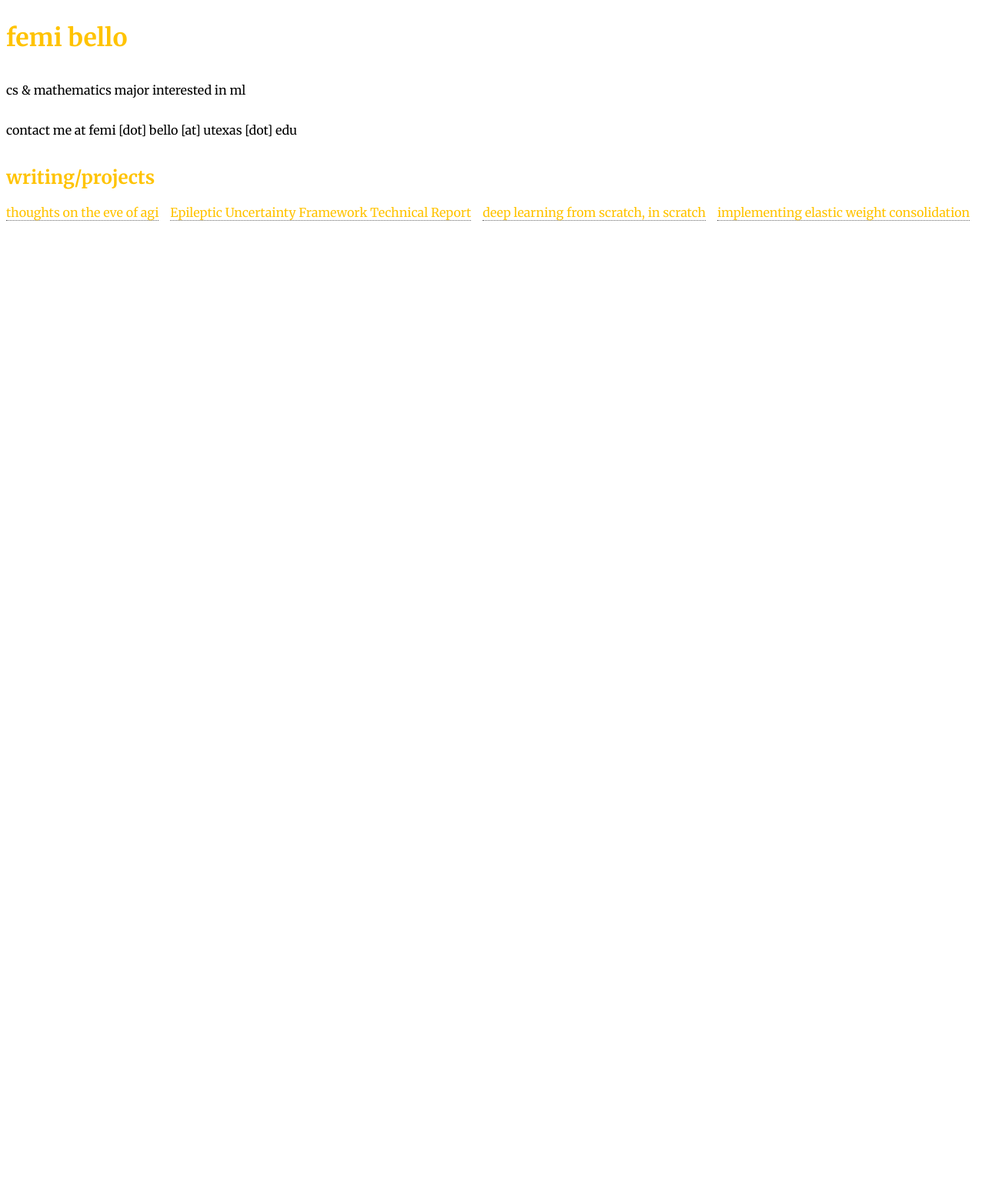
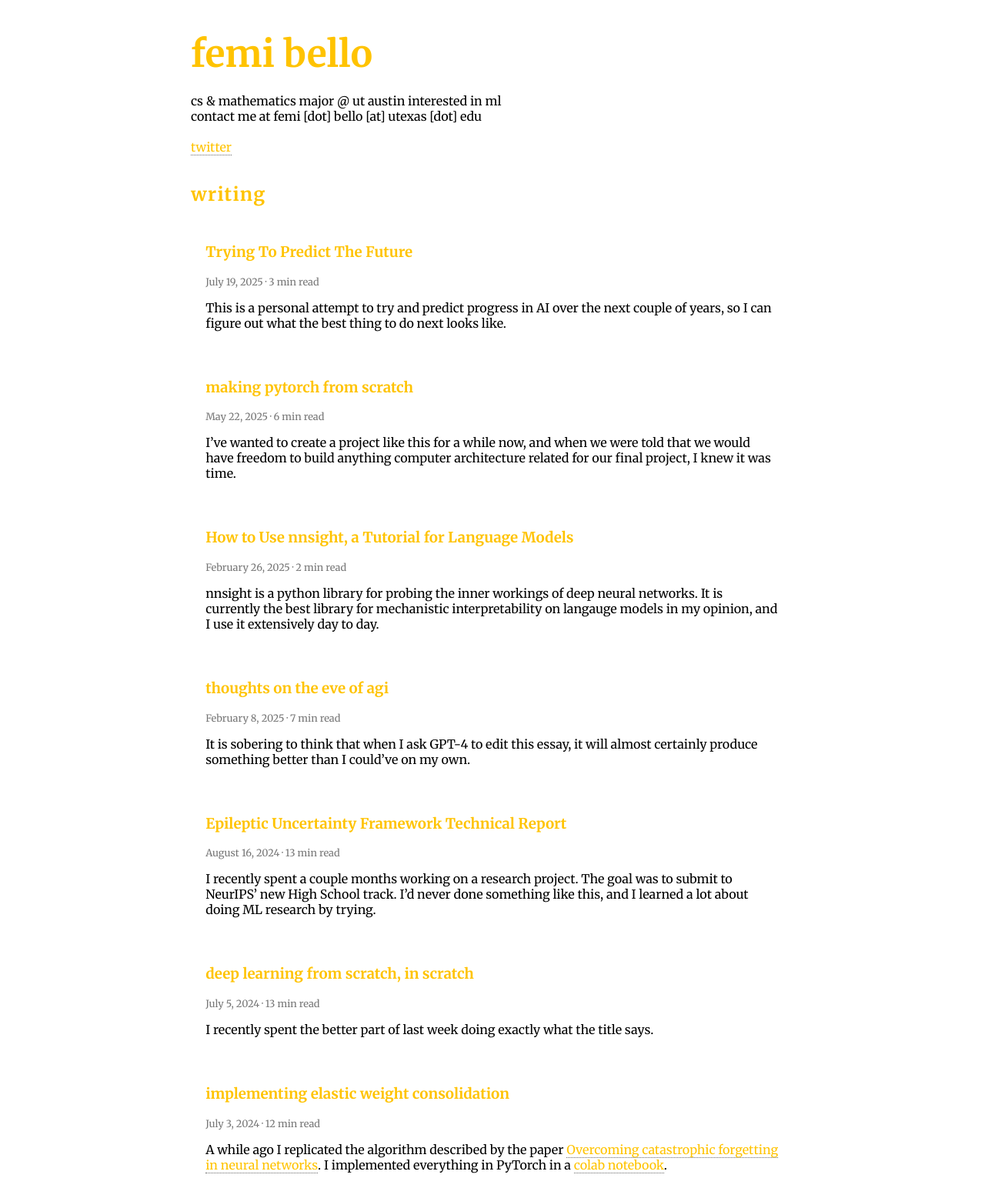
Before and after one commit to bell-boy/bell-boy.github.io, a Jekyll site: the page built from index.md, in a window 1280 px wide. Shown: the whole page at 77% size. Built offline with Jekyll 4.4.1, drawn with Linux system fonts in a browser that asks for light colours; before the commit the page ends 900 px from its top, so only the background shows below that.

Commit message:
Update home page

````diff
--- a/_layouts/home.html
+++ b/_layouts/home.html
@@ -10,18 +10,31 @@
   <link href="https://fonts.googleapis.com/css2?family=Merriweather:ital,wght@0,300;0,400;0,700;0,900;1,300;1,400;1,700;1,900&display=swap" rel="stylesheet">
   <title>{{ site.title }}</title>
 </head>
-<body>
+<body class="home">
   <div style="display: flex; flex-direction: column;">
-    <h1 style="">femi bello</h1>
-    <p>cs & mathematics major interested in ml</p>
-    <p>contact me at femi [dot] bello [at] utexas [dot] edu </p>
+    <h1 style="font-size: 3em; margin-bottom: 0.1em;">femi bello</h1>
+    <p>cs & mathematics major @ ut austin interested in ml<br>
+      contact me at femi [dot] bello [at] utexas [dot] edu<br><br>
+    <a href="https://x.com/0xf3mi" target="_blank">twitter</a> </p>
 
-    <h2>writing/projects</h2>
-    <div style="display: grid; grid-template-columns: auto auto auto auto; gap: 0.2em;">
+    <h2 style="">writing</h2>
+    <div style="display: flex; flex-direction: column; gap: 0.5em;">
       {% for post in site.posts %}
+      <div class="post-card" onclick="window.open('{{ post.url }}','_blank','noopener')" style="text-decoration: none; color: inherit; cursor: pointer;">
         <div>
-          <a href="{{ post.url }}">{{ post.title }}</a>
+          <h3>{{ post.title }}</h3>
+          {% assign words = post.content | strip_html | split: ' ' | size %}
+          {% assign minutes = words | plus: 199 | divided_by: 200 %}
+          {% if minutes < 1 %}
+            {% assign minutes = 1 %}
+          {% endif %}
+          <p class="post-meta">{{ post.date | date: "%B %-d, %Y" }} · {{ minutes }} min read</p>
+          <p>{{ post.excerpt }}</p>
         </div>
+        {% if post.image %}
+          <img src="{{ post.image }}" alt="{{ post.title }}" style="width: 100px; height: 100px;" />
+        {% endif %}
+      </div>
       {% endfor %}
     </div>
   </div>
--- /dev/null
+++ b/_posts/2025-02-26-how-to-use-nnsight-a-tutorial-for-langauge-models.md
@@ -0,0 +1,73 @@
+---
+layout: post
+title: How to Use nnsight, a Tutorial for Language Models
+usemathjax: true
+---
+
+nnsight is a python library for probing the inner workings of deep neural networks. It is currently the best library for mechanistic interpretability on langauge models in my opinion, and I use it extensively day to day.
+
+*However*, just like the field of mechanistic interpretability, nnsight is still in its infancy. Compared to popular libraries like numpy there exist ~no examples of well written nnsight code. This makes it difficult to use LLMs to write large amounts of it.
+
+So I'm doing something slightly peculiar, I'm writing a tutorial for nnsight, but not for humans. The entire purpose of this tutorial is to teach LLMs how to use nnsight the way I use it in my projects. The following text will be placed in my .cursorrules file.
+
+# basic nnsight usage
+
+nnsight works by wrapping pytorch modules and allowing you to grab their activations and gradients at run time. First, let's use nnsight to interpret a simple MLP. We'll start by wrapping the MLP with nnsight.
+
+```python
+import torch
+
+from collections import OrderedDict
+from nnsight import NNsight
+
+input_size = 5
+hidden_size = 10
+output_size = 2
+
+# define a simple MLP
+net = torch.nn.Sequential(
+  OrderedDict([
+    ("linear1", torch.nn.Linear(input_size, hidden_size)),
+    ("relu", torch.nn.ReLU()),
+    ("linear2", torch.nn.Linear(hidden_size, output_size)),
+  ])
+)
+
+# wrap the MLP with nnsight
+nnsight_net = NNsight(net)
+```
+
+Lets create a random input, pass it through the network, and grab some activations. To grab activations, we need to create a tracing context. Modules and submodules can be accessed like normal, however, within tracing contexts, we can also access the inputs and outputs of submodules via [submodule].input and [submodule].output.
+
+```python
+# create a random input
+input = torch.randn(1, input_size)
+
+# create a tracing context
+# when we run [model].trace(input) we are telling nnsight to record the inputs and outputs of all submodules when run on "input"
+with nnsight_net.trace(input) as tracer:
+  output = nnsight_net.output
+```
+
+What happens when we try to print the output?
+
+```python
+print(output)
+```
+The above code will raise an error. This is because nnsight saves memory by not storing the output of the modules unless we ask for it. To save the output for use outside of the tracing context, we can use the `save` method.
+
+```python
+with nnsight_net.trace(input) as tracer:
+  output = nnsight_net.output.save()
+
+print(output) # this will now work
+```
+
+alternatively, if all we want to do is print the output, we can use the `log` method of the tracer.
+
+```python
+with nnsight_net.trace(input) as tracer:
+  output = nnsight_net.output
+  tracer.log(output)
+
+```
--- /dev/null
+++ b/_posts/2025-05-22-making-pytorch-from-scratch.md
@@ -0,0 +1,81 @@
+---
+layout: post
+title: making pytorch from scratch
+usemathjax: true
+---
+
+I've wanted to create a project like this for a while now, and when we were told that we would have freedom to build anything computer architecture related for our final project, I knew it was time.
+
+The main motivation for doing something like this was noticing that the best engineers at big labs (Google, OAI, Anthropic) also tend to be the best researchers. So while building theoretical knowledge seemed straightforward, building engineering skill seemed less clear cut. I thought this project was the perfect opportunity for me to get my feet wet!
+
+# Design
+
+## Anatomy of a Tensor
+
+In gooch, a tensor has two main parts:
+
+1. Its representation -- i.e. how it's laid out in memory
+2. Its gradient metadata -- information used during the gradient calculation.
+
+### Representation
+
+At their core, tensors are lists of numbers, organized in a multi-dimensional way. So natually, at the heart of the tensor sits the data buffer.
+
+*figure for the data buffer*
+
+This one dimesional C-style list is created at the tensor's birth, alongside a pointer to another pointer for the gradients of this tensor [^1].
+
+Naturally, there are more than just 1-dimensional vectors out there, and while yes, all tensors can be considered isomorphic to some vector, I'd like to enjoy programming.
+
+To acheive this, we give every tensor three pieces of metadata, shape, stide, and offset.
+
+*figure for shape and stride and offset*
+
+The shape defines *how* you can index a tensor. It's pretty straight forward. A 3x2 matrix has shape \\( (3, 2) \\), and the maximum index it'll accept on each slot is \\( (2, 1) \\). In general, a tensor with shape \\( (N_1, \ldots, N_r) \\) is called a rank r tensor, and in index \\( i \in [1, r] \\) it accepts indcies in the range of \\( [0, N_i) \\).
+
+The strides and offset define what data you get given a list of indices. For example, A standard \\( (3, 2) \\) tensor would have strides \\( (2, 1) \\) and offset \\( 0 \\), and to access the data at index \\( (2, 1) \\), I would find ``data[2 * 2 + 1 * 1 + 0]``. In general, given a tensor with stride \\(  (S_1, \ldots, S_r) \\) and offset \\( O \\), the index \\( (I_1, \ldots, I_r) \\) points to location \\[ O + \sum_{i = 1}^r S_iI_i \\] in the data buffer.
+
+Strides are very flexible, and let us do a variety of cool things.
+
+A core tensor operation is *partial indexing*. If you fully index a tensor, you get back a scalar. But if you *partially* index a tensor, what should be returned is another (lower rank) tensor.
+
+For example, lets say I have a batch of 28x28 images. I can store this in a rank 3 tensor \\( T \\) of size \\( (B, 28, 28) \\). Assuming this tensor is contiguous (I'll define this later), it'll have strides \\( (28 * 28, 28, 1) \\). What if I want the third image of the batch? Well I can simply index it via ``T(2)``.
+
+This returns a *view* \\( V \\) of shape \\( (28, 28) \\) with strides \\( (28, 1) \\). A key thing to note is that \\( V \\) and \\( T \\) point to the *exact same data*, they just tell you how to access it differently. And since ``V(0, 0)`` is not ``T(0, 0, 0)`` (which points to ``data[0]``) but ``T(2, 0, 0)`` (which points to ``data[28 * 28 * 2]``) the offset for \\( V \\) is \\( 28 * 28 * 2 \\).
+
+Now what if I wanted not just one image, but every *other* image. This is where *slices* come in.
+
+A slice is essentially a struct that contains a defines a range of tensors to index.
+
+*screenshot of slice class*
+
+I can get every other image by writing ``T(gooch::Slice(0, -1, 2))``[^2][^3]. This will create a *non-contiguous* tensor -- a tensor whose strides don't follow the dense access pattern \\( (N_2\cdots N_r, N_3\cdots N_r, \ldots, N_r, 1 )  \\) -- with shape \\( (\frac{B}{2}, 28, 28) \\) and strides \\( (28 * 28 * 2, 28, 1) \\).
+
+We can also get the first column by typing ``T(gooch::Slice::all(), 0, gooch::Slice::all())`` (``gooch::Slice::all()`` is short hand for ``gooch::Slice(0, -1, 1)``).
+
+As you can see strides make partial indexing very powerful (we can even reverse an index[^4]), but they are a very *sharp* double edged sword. In exchange for this incredible freedom to manipulate tensors, we basically loose all gaureentees about data locality.
+
+To illustrate this point, lets look at another operation strides make easy, transposition. Say I want to take my image tensor \\( T \\), and completely reverse the order of the indices. So my tensor will now have shape \\( (28, 28, B) \\). To acheive this, we just update the strides in the same way, the new strides are \\( (1, 28, 28 * 28) \\). This is the worst possible outcome. Iterating over that last index first will undoubtly cause more cache misses than otherwise nesscary.
+
+With only one tensor the problem is trival to solve -- always iterate over the index with the smallest stride first. But what happens when we want to elementwise multiply two tensors? What if the indices of their smallest strides don't line up? We'll have to figure out how to deal with this problem later.
+
+### Gradient Metadata
+
+This is where I made my first blunder. The way pytorch was organized pre-2017 (fact check needed) was in two parts ATen (short for "A tensor library") handled all tensor operations, while pytorch wrapped ATen and handled gradients.
+
+At the time of reading, this made absolutley no sense to me. Why should a the data tensor be seprerate from the gradient tensor? They're deeply interconnected objects.
+
+Alongside gradient buffer the pointer to a pointer mentioned earlier, each tensor created via some operation also has a ``grad_fn_``. This function takes in another tensor consisting of the gradient of the current tensor.
+
+Originally when called on some tensor T, ``grad_fn_`` adds the contents of the passed tensor to T's gradient buffer, then calculates the gradients of the tensors involved in T's creation and calls the ``grad_fn_`` of those tensors.
+
+This is very very bad. To see why, here's an example of a network that takes \\(  N \\) operations to compute it's output, but \\(  2^{N} \\) operations to compute it's gradients.
+
+
+[^1]: Why a pointer to a pointer? I don't want to initalize the grad buffer immediately at birth, instead, I want to delay creating this buffer until it's really needed -- during the backward pass. The pointer to a pointer ensures that all *Views* of the original tensor will point to the same data when the time comes.
+
+[^2]: To make life easy for myself, I slice *inclusively*. So the last index is included in the slice.
+
+[^3]: Negative indices can be converted into normal ones by adding the size of that slot to them. So -1 here is actually index \\( B - 1 \\)
+
+[^4]: ``gooch::Slice(0, -1, -1)``
--- /dev/null
+++ b/_posts/2025-07-19-trying-to-predict-the-future.md
@@ -0,0 +1,24 @@
+---
+layout: post
+title: Trying To Predict The Future
+usemathjax: true
+---
+
+This is a personal attempt to try and predict progress in AI over the next couple of years, so I can figure out what the best thing to do next looks like.
+
+Currently, there seem to be two major bottlenecks to AI's being useful in the real world.
+1. *Continual Learning*: Models get frightingly competent at the end of long conversations, unfortunately, these conversations end. So the model fails to build up experience, and you get to build up frustration.
+2. *Long Horizion Tasks*: This seems to be less of a problem in the age of agentic RL, but still seems to be a major problem! Towards the end of conversations, in some cases models can get kind of loopy, acting noticably less competant than they were before. This is a general case of a more pervasive context sensitvity. Having to manage context like this is really annoying, and is a serious damper on model reliablity.
+
+All in all, I think models are actually much more intellegent then they need to be to automate a large fraction of work, they just aren't that good at being agentic. I personally feel like once these two problems are solved, we'll see a massive discontious jump in the value of LLMs.
+
+Online I see two distinct paths forward:
+1. A lab rapidly solves these problems and they interally use the agent to develop the next version of the agent and so on, only releasing outside value to generate more capital to feed to the flywheel. Most of the upside of the agents is captured by whoever has A) the model weights, B) the compute to run them. So the lab.
+2. These problems remain sticky, however we can schlep past them to get a lot of automation done. The world doesn't rapidly change with one big model release, but it slowly transforms as more and more automation is introduced. Firms develop specialized training systems/models to solve problems across the economy. As change is slower, and secrets and techniques have time to diffuse through the industry, labs are in almost perfect competition with each other, and infrence costs fall then climb back up as providers move towards profitablity. Much of the value is captured by the firms schlepping and integrating the automation throughout the economy.
+
+I think in scenario one, it's probably best to be at the leading lab, which will capture the lions share of the upside. In scenario two it might be worth building your own thing, probably trying to eat up as much automation market share as possible.
+
+This of course is assuming that we don't all die, but what can you do then?
+
+# Details
+So the hard question is which scenario takes place and why?
--- a/assets/css/main.css
+++ b/assets/css/main.css
@@ -1,5 +1,17 @@
 body {
   font-family: "Merriweather", serif;
+}
+
+body.home {
+  padding-left: 15em;
+  padding-right: 15em;
+}
+
+@media (max-width: 640px) {
+  body.home {
+    padding-left: 0;
+    padding-right: 0;
+  }
 }
 
 a {
@@ -11,3 +23,23 @@ a {
 h1, h2, h3, h4, h5, h6 {
   color:  #ffc300 ;
 }
+
+.home h2 {
+  letter-spacing: 0.05em;
+}
+
+.post-meta {
+  color: #777;
+  font-size: 0.8em;
+  margin-top: 0.2em;
+  margin-bottom: 0.6em;
+}
+
+.post-card:hover {
+  background-color: #f2f2f2;
+}
+
+.post-card {
+  padding: 0.6em 1.2em;
+  transition: background-color 150ms ease;
+}
````
Also changed, not shown: README.md.
